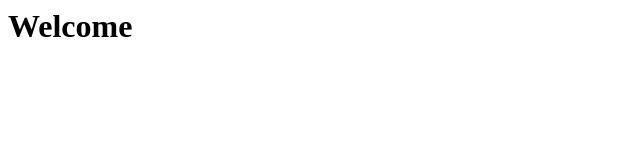
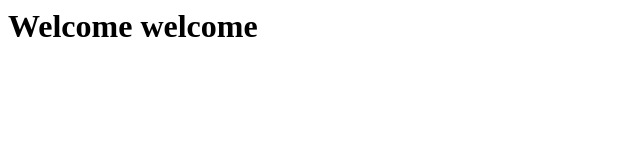
Before and after one commit to kurosan336/Learning-git, a plain HTML site: page index.html in a window 1280 px wide. Shown: the whole page, without its empty margins (0-640 px from the left). Drawn offline with Linux system fonts and the light colour scheme.

Commit message:
Update index.html

```diff
--- a/index.html
+++ b/index.html
@@ -1,3 +1,3 @@
 <body>
-    <h1>Welcome</h1>
+    <h1>Welcome welcome</h1>
 </body>
```
